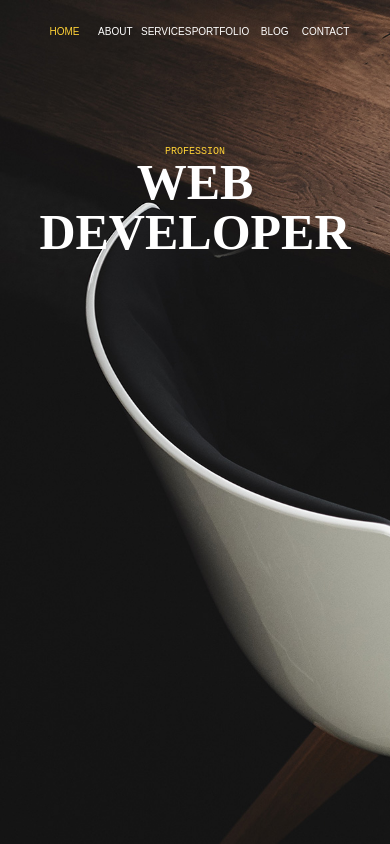
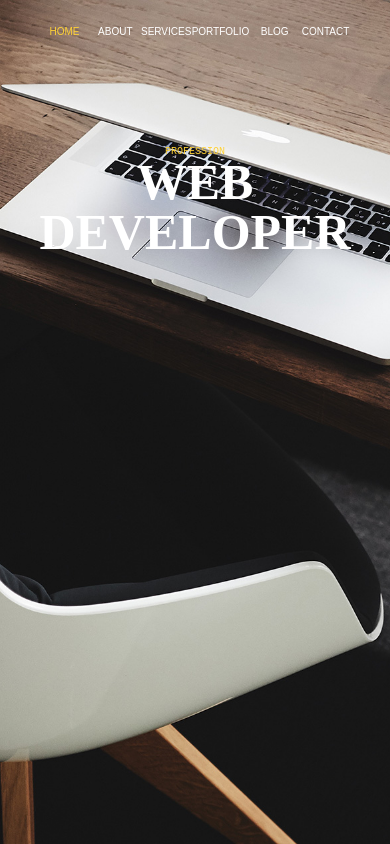
Before and after one commit to bobkrstic/Portfolio_Live, a plain HTML site: page index.html in a window 390 px wide. Drawn offline with Linux system fonts and the light colour scheme.

Commit message:
bg image responsive

```diff
--- a/css/style.css
+++ b/css/style.css
@@ -113,11 +113,15 @@ section {
 body {
   line-height: 1;
   background: url(../images/coding-bg.jpg) no-repeat;
-  background-size: cover;
-  background-attachment: fixed;
+  /* background-size: cover; */
+  /* background-attachment: fixed; */
   position: relative;
   overflow-x: hidden;
   font-family: "Droid Serif", "Anonymous Pro";
+  background-position: center center;
+  background-repeat: no-repeat;
+  background-attachment: fixed;
+  background-size: cover;
 }
 
 ol,
@@ -419,6 +423,16 @@ textarea {
 }
 
 @media only screen and (max-width: 850px) {
+  /* body {
+    line-height: 1;
+    background: url(../images/coding-bg.jpg) no-repeat;
+    background-size: cover;
+    background-attachment: auto;
+    position: relative;
+    overflow-x: hidden;
+    font-family: "Droid Serif", "Anonymous Pro";
+  } */
+
   .contact h2 {
     font-size: x-small;
     text-transform: lowercase;
```
